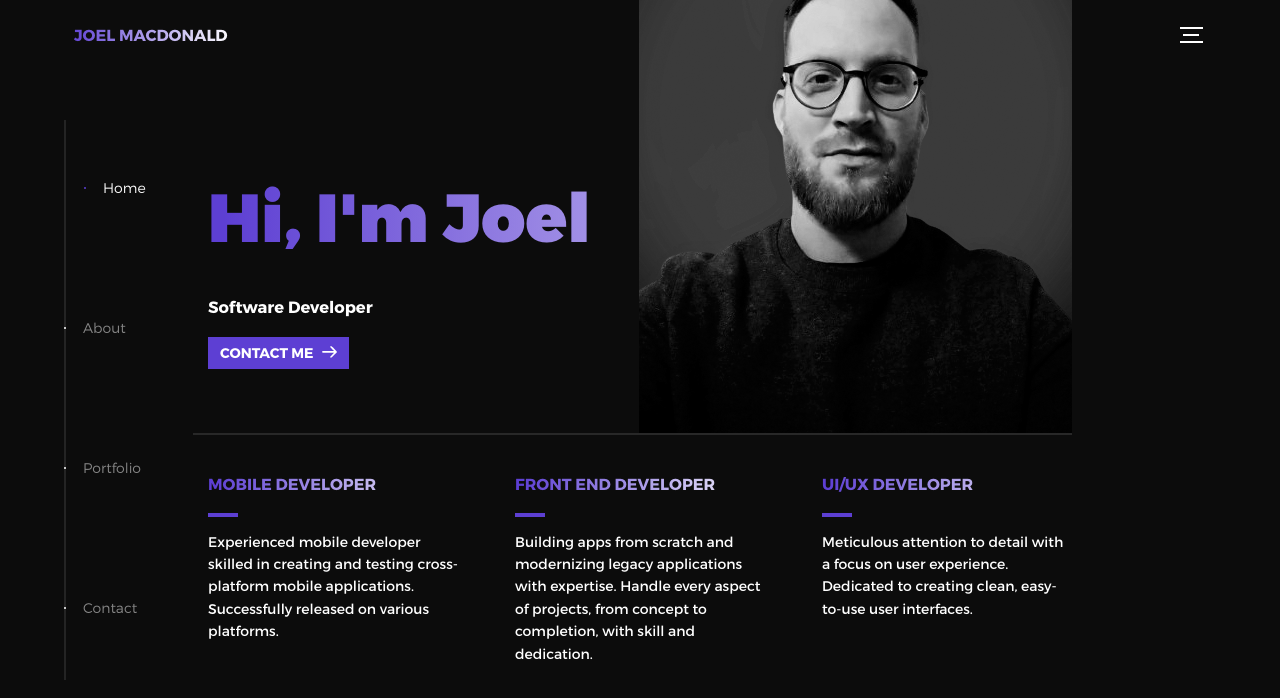
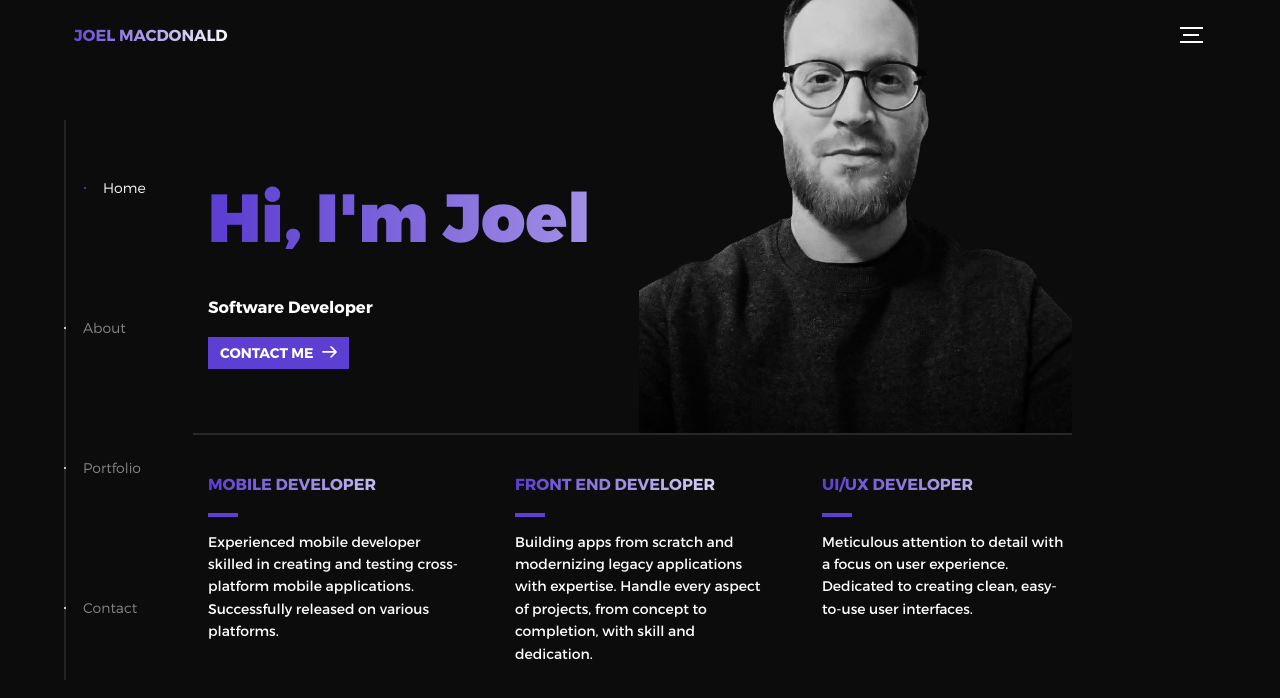
Before and after one commit to jmacd87/portfolio4, a plain HTML site: page index.html in a window 1280 px wide. Drawn offline with nearby package versions, Linux system fonts and the light colour scheme.

Commit message:
remove photo background

```diff
--- a/index.html
+++ b/index.html
@@ -55,7 +55,7 @@
                   </svg>
                   <span class="btn-background"></span>
                 </button>
-                <img class="blur" src="assets/img/profile3.png" alt="Welcome">
+                <img src="assets/img/profile.png" alt="Welcome">
               </div>
               <div class="intro--options">
                 <a href="#0">
```
Also changed, not shown: assets/img/profile.png (added), assets/img/profile2.png (added).
